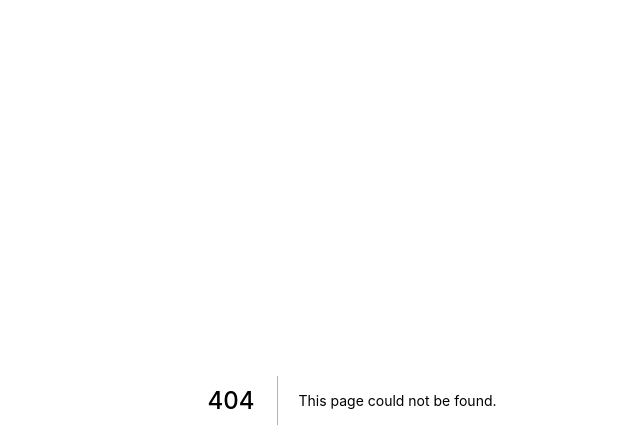
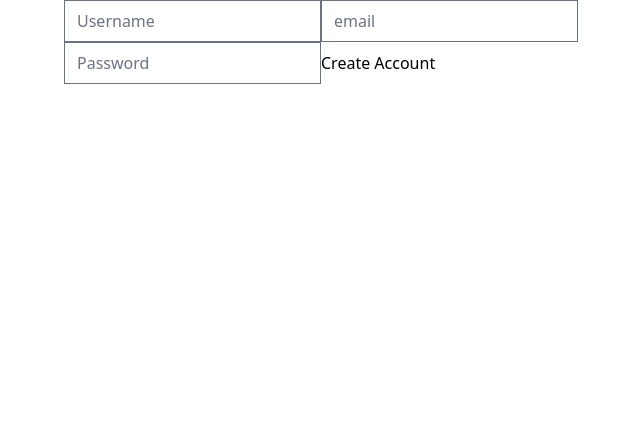
Before and after one commit to ricepotato/carrot-market, a Next.js app: page /forms in a window 1280 px wide. Before the commit this address had no page. Shown: the top 448 px of the page, without its empty margins (288-928 px from the left). Built offline with nearby package versions, Linux system fonts and the light colour scheme.

Commit message:
feat: form old style

```diff
--- /dev/null
+++ b/pages/forms.tsx
@@ -0,0 +1,56 @@
+import React, { useState } from "react";
+
+export default function Forms() {
+  const [username, setUsername] = useState("");
+  const [email, setEmail] = useState("");
+  const [password, setPassword] = useState("");
+  const onUsernameChange = (event: React.SyntheticEvent<HTMLInputElement>) => {
+    const {
+      currentTarget: { value },
+    } = event;
+    setUsername(value);
+  };
+  const onEmailChange = (event: React.SyntheticEvent<HTMLInputElement>) => {
+    const {
+      currentTarget: { value },
+    } = event;
+    setEmail(value);
+  };
+  const onPasswordChange = (event: React.SyntheticEvent<HTMLInputElement>) => {
+    const {
+      currentTarget: { value },
+    } = event;
+    setPassword(value);
+  };
+  const onSubmit = (event: React.SyntheticEvent<HTMLFormElement>) => {
+    event.preventDefault();
+    console.log(email, username, password);
+  };
+
+  return (
+    <form onSubmit={onSubmit}>
+      <input
+        value={username}
+        onChange={onUsernameChange}
+        type="text"
+        placeholder="Username"
+        required
+      ></input>
+      <input
+        value={email}
+        onChange={onEmailChange}
+        type="email"
+        placeholder="email"
+        required
+      ></input>
+      <input
+        value={password}
+        onChange={onPasswordChange}
+        type="password"
+        placeholder="Password"
+        required
+      ></input>
+      <input type="submit" value="Create Account"></input>
+    </form>
+  );
+}
```
